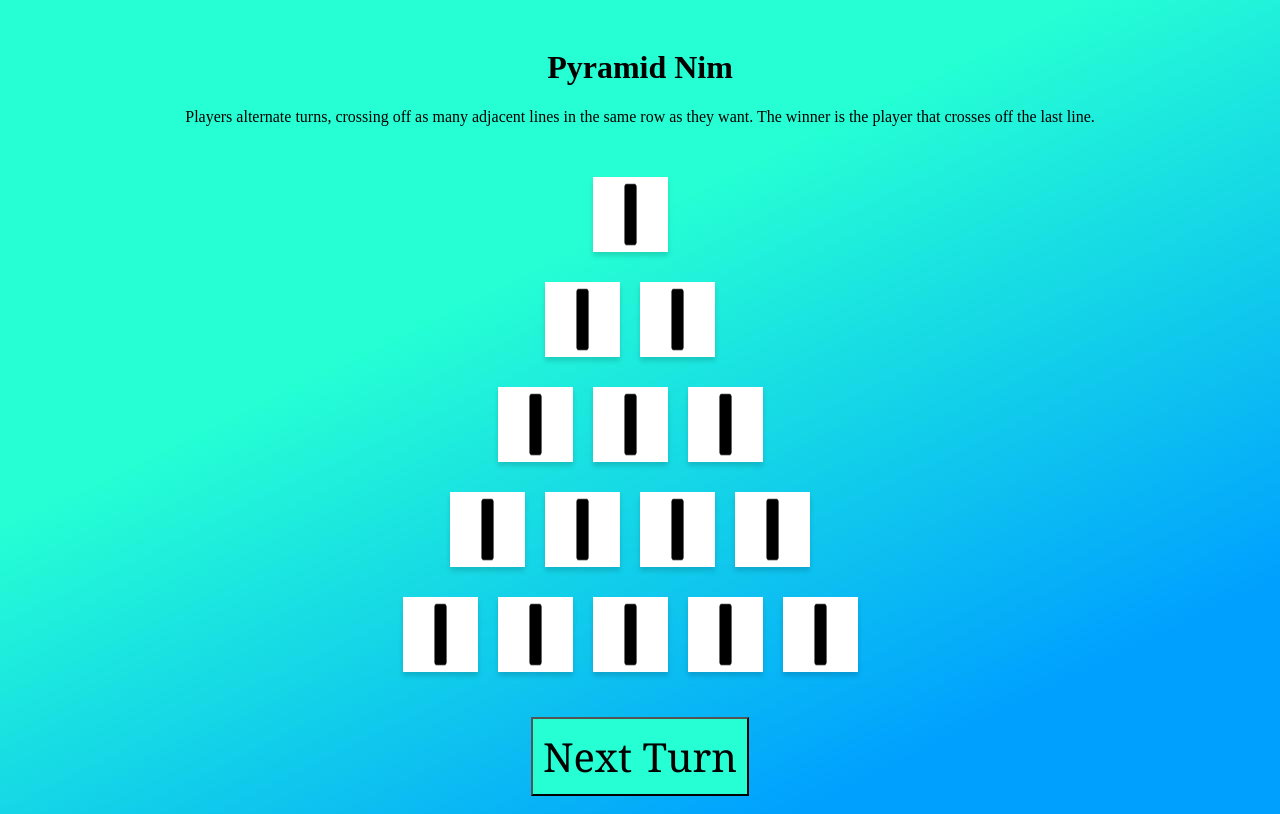
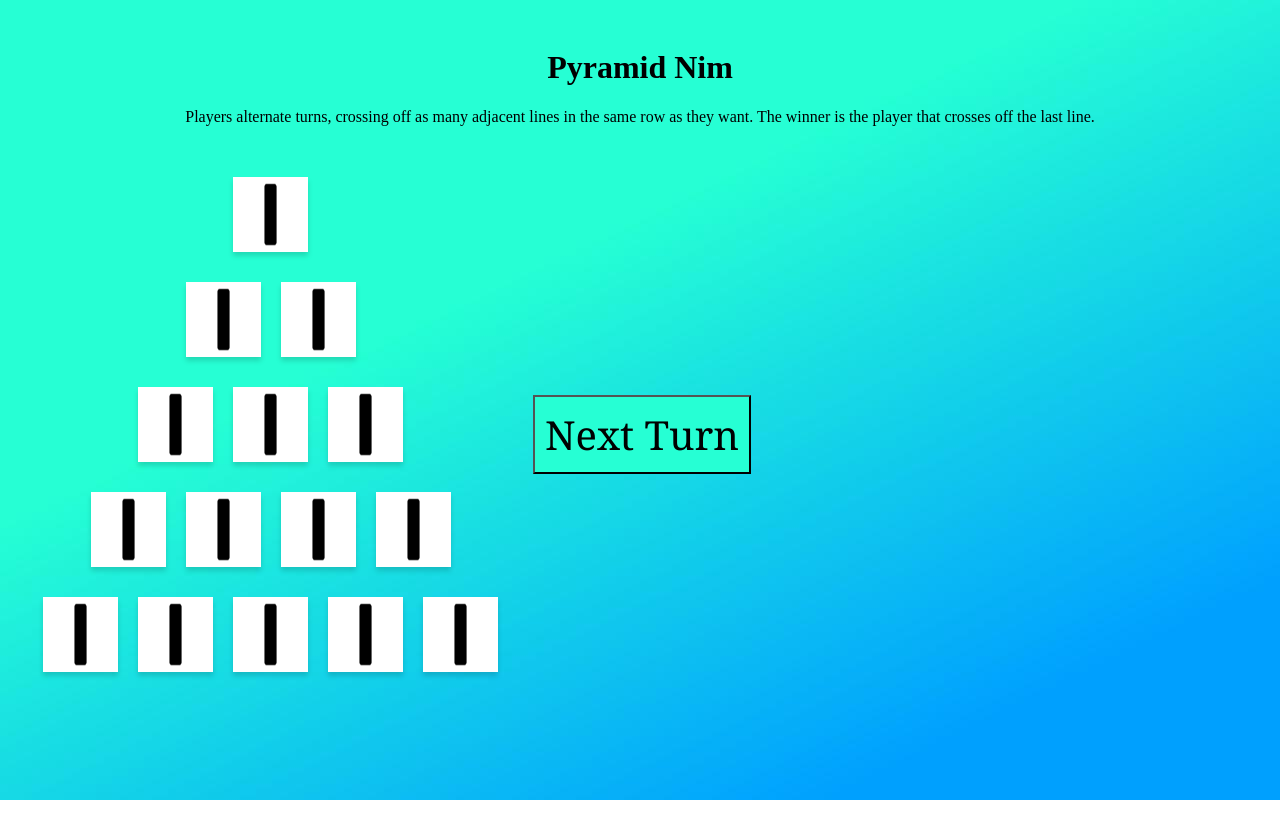
Before and after one commit to DerekKirschbaum/pyramid-nim-2, a React (Create React App) app: page / in a window 1280 px wide. In both pictures the pointer is over the button "Next Turn". Built offline with nearby package versions, Linux system fonts and the light colour scheme.

Commit message:
side by side

```diff
--- a/src/App.js
+++ b/src/App.js
@@ -79,6 +79,7 @@ export default function App () {
           </p>
         </div>
         <div className='gameBox'>
+          <div className="rows">
             <div className='row1'>
               {lineElements[0]}
             </div>
@@ -111,6 +112,7 @@ export default function App () {
               Next Turn
             </button>
           </div>
+        </div>
 
       </div>
     </main>
--- a/src/style.css
+++ b/src/style.css
@@ -17,6 +17,7 @@ body {
 
 .gameBox {
   padding: 10px;
+  display: flex;
 }
 
 .row1, .row2, .row3, .row4, .row5 {
@@ -68,6 +69,10 @@ body {
   align-items: center;
   background-image: url("./Images/Light-Blue-Gradient-Background.jpeg");
 }
+.nextTurn:hover {
+  background-color:#b8c0d8;
+  transition: 0.7s;
+}
 
 .nextTurnDiv {
   display: flex;
```
Lines whose indentation alone changed are shown as unchanged.
